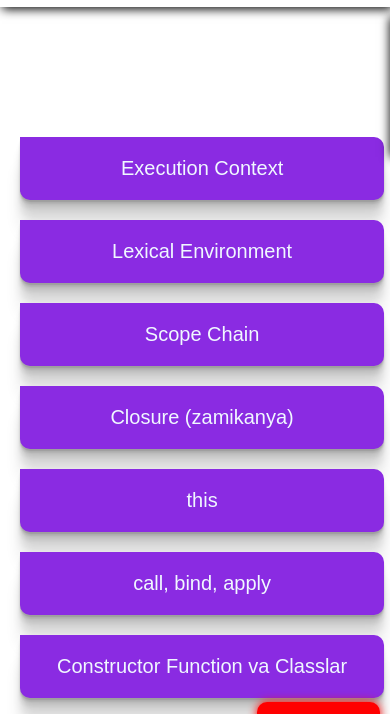
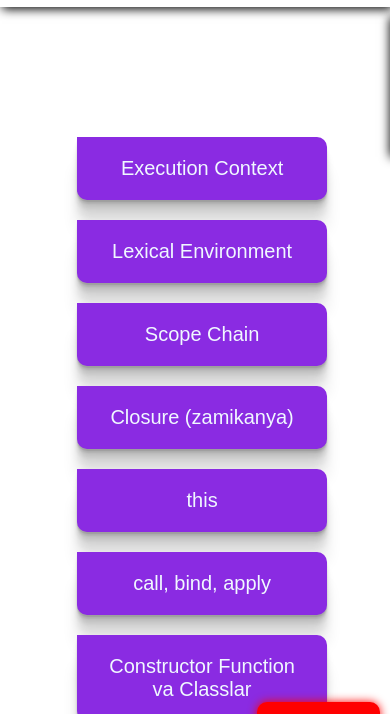
Before and after one commit to Sadriddin0124/JS-malumotlar, a plain HTML site: page html/lessons.html in a window 390 px wide. Shown: the part 63-777 px from the top of the page. Drawn offline with Linux system fonts and the light colour scheme.

Commit message:
change 7

```diff
--- a/html/lessons.html
+++ b/html/lessons.html
@@ -6,6 +6,7 @@
     <meta name="viewport" content="width=device-width, initial-scale=1.0">
     <title>Videos</title>
     <link rel="stylesheet" href="../sass/styles.css">
+    <link rel="stylesheet" href="../sass/media/media.css">
     <link rel="stylesheet" href="https://cdnjs.cloudflare.com/ajax/libs/font-awesome/6.4.2/css/all.min.css"
         integrity="sha512-z3gLpd7yknf1YoNbCzqRKc4qyor8gaKU1qmn+CShxbuBusANI9QpRohGBreCFkKxLhei6S9CQXFEbbKuqLg0DA=="
         crossorigin="anonymous" referrerpolicy="no-referrer" />
--- a/sass/lessons/lessons.scss
+++ b/sass/lessons/lessons.scss
@@ -57,6 +57,7 @@
 }
 
 .show__list {
+    // margin: 10px;
     display: block;
     max-width: 460px;
     width: 100%;
--- a/sass/media/media.scss
+++ b/sass/media/media.scss
@@ -15,3 +15,9 @@
         display: block;
     }
 }
+
+@media (max-width: 447px) {
+    .show__list {
+        max-width: 250px;
+    }
+}
```
Also changed, not shown: sass/media/media.css, 2 other files.
